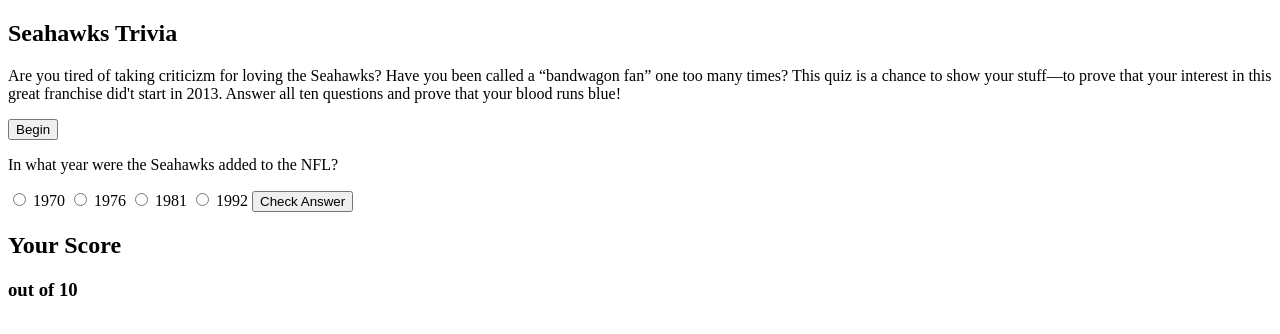
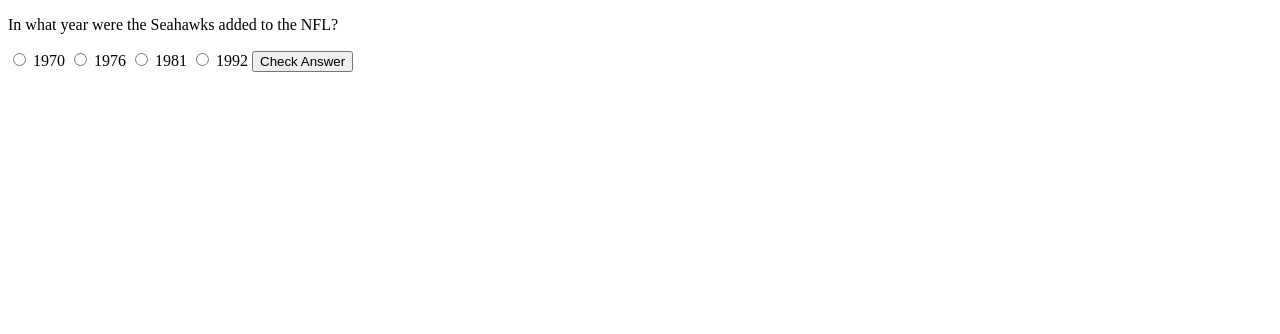
Before and after one commit to DKSantos17/quiz-app, a plain HTML site: page index.html in a window 1280 px wide. Both pictures are taken after a click on the button "Begin". Drawn offline with nearby package versions, Linux system fonts and the light colour scheme.

Commit message:
got everything showing up and disappearing how I want

```diff
--- a/index.html
+++ b/index.html
@@ -8,7 +8,7 @@
     <section class="intro"><h1>Seahawks Trivia</h1>
     <p>Are you tired of taking criticizm for loving the Seahawks? Have you been called a &ldquo;bandwagon fan&rdquo; one too many times? This quiz is a chance to show your stuff&mdash;to prove that your interest in this great franchise did't start in 2013. Answer all ten questions and prove that your blood runs blue!</p>
     <button class="start">Begin</button></section>
-    <section class="questions">
+    <section class="questions" hidden>
         <form id="questions">
         <p class="questionStem"></p>
         <input type="radio" name="question" id="optA">
@@ -142,7 +142,7 @@
         <label for="q10d">Russell Wilson</label>
         <button type="submit">Check Answer</button>
     </form>-->
-    <section class="results">
+    <section class="results" hidden>
         <h2>Your Score</h2>
         <h3><span id="js-total-correct"></span> out of 10</h3>
         <p class="results-paragraph"></p>
--- a/index.js
+++ b/index.js
@@ -1,5 +1,4 @@
 let currentQuestion = 0
-let correct = 0;
 let responses = [];
 const data = [
     {stem: 'In what year were the Seahawks added to the NFL?', optionA: 1970, optionB: 1976, optionC: 1981, optionD: 1992},
@@ -15,41 +14,57 @@ const data = [
 ];
 
 //We need to present the user with an intro screen and a start button which, when clicked, introduces the question apparatus.
-function pullDataForSingleQuestion(arr) {
-    console.log(`Pulled data for question ${currentQuestion}`)
-    $('.questionStem').html(arr[currentQuestion].stem)
-    $('.optA').html(arr[currentQuestion].optionA)
-    $('.optB').html(arr[currentQuestion].optionB)
-    $('.optC').html(arr[currentQuestion].optionC)
-    $('.optD').html(arr[currentQuestion].optionD)
+function handleBeginClick () {
+    $('.start').click(function(startQuiz) {
+        console.log('Started the quiz')
+        $('.intro').hide()
+        $('.questions').show()
+        populateQuestionForm()
+    })
 }
 
 function populateQuestionForm () {
-    console.log('Tried my darndest to populate the form');
-    pullDataForSingleQuestion(data);
-    //$('.questionStem').html(data)
-
+    console.log(`Pulled data for question ${currentQuestion}`)
+    $('.questionStem').html(data[currentQuestion].stem)
+    $('.optA').html(data[currentQuestion].optionA)
+    $('.optB').html(data[currentQuestion].optionB)
+    $('.optC').html(data[currentQuestion].optionC)
+    $('.optD').html(data[currentQuestion].optionD)
 
 }
 //We need to present each question with its appropriate data sequentially
 function handleQuestionSubmit () {
 $('#questions').submit(function(event) {
+    console.log('They clicked submit!')
     event.preventDefault();
-    console.log('They clicked submit!');
+    trackResponse();
     currentQuestion ++;
-    console.log(currentQuestion)
-    populateQuestionForm();
+    if (currentQuestion < 10) {
+        populateQuestionForm();
+    }
+    else {
+        completeQuiz();
+    }
 })
 }
+
+function completeQuiz() {
+console.log('Completed Quiz')
+$('.questions').hide()
+$('.results').show()
+}
 //We need to track the user's responses
+function trackResponse() {
+    console.log(`Logged response to question ${currentQuestion} (but not really yet)`);
 
+}
 //We need to grade the user responses
 
 //We need to present the user with their result and some feedback.
 
 function startYourEngines () {
-    populateQuestionForm();
     handleQuestionSubmit();
+    handleBeginClick();
 }
 
 $(startYourEngines);
```
